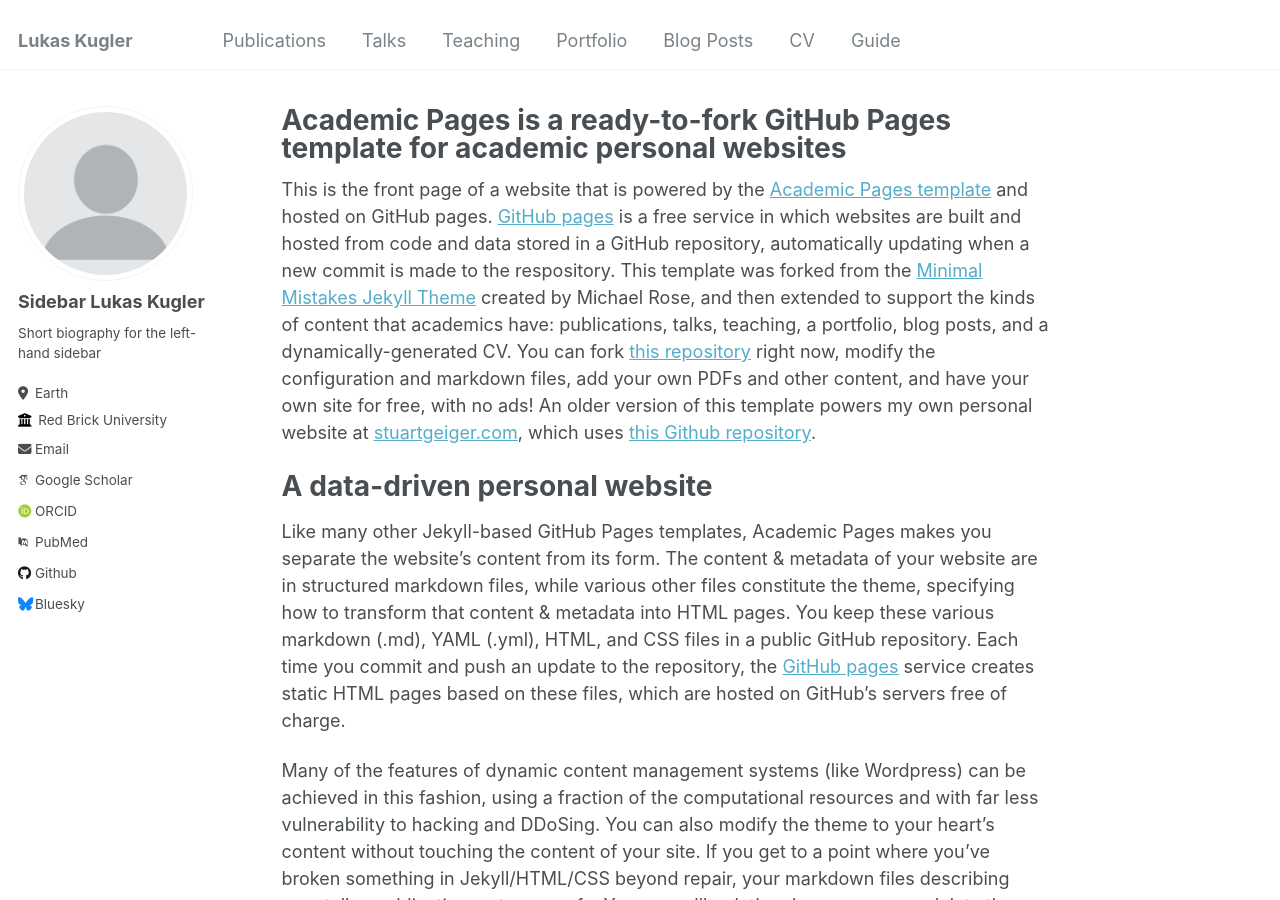
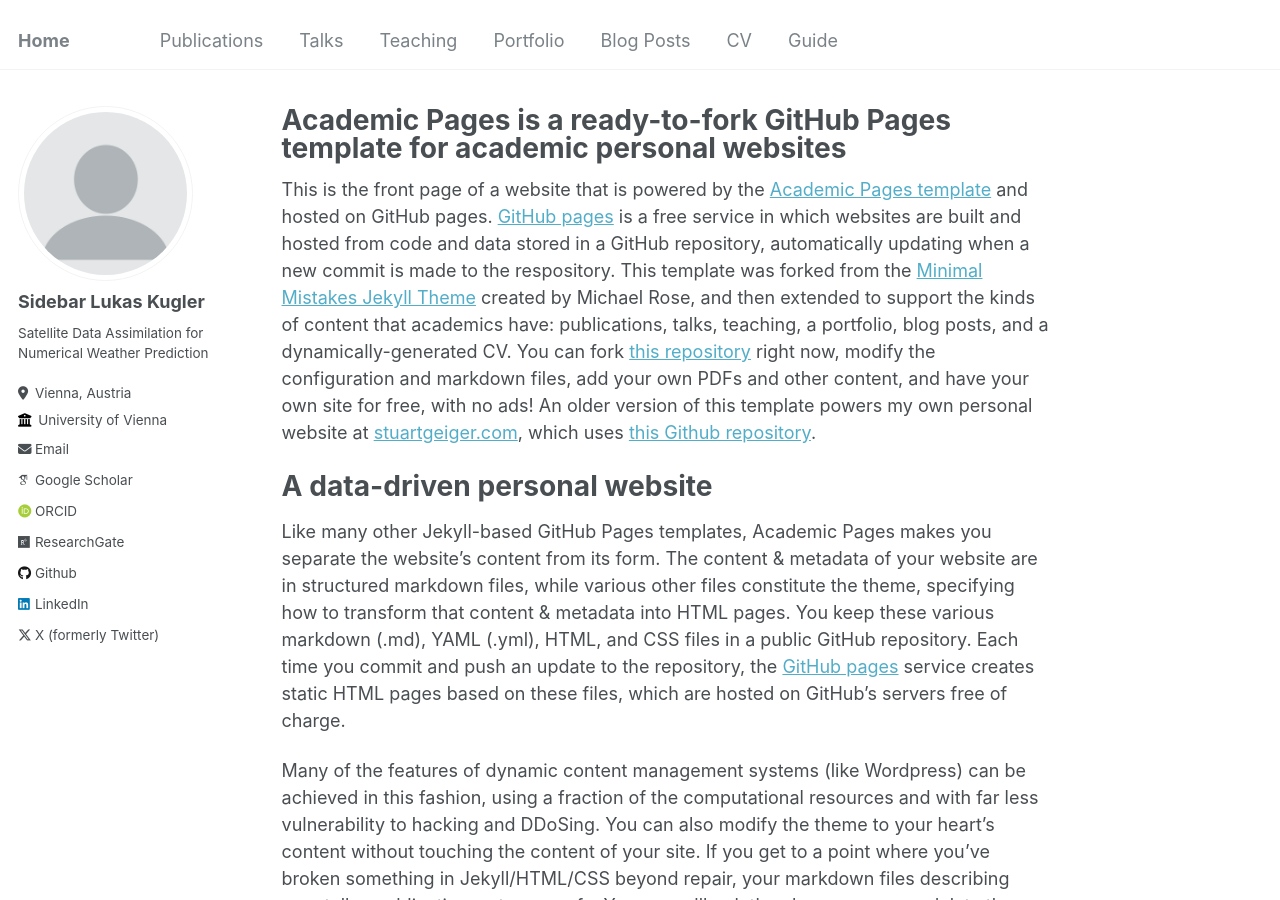
Before and after one commit to lkugler/lkugler.github.io, a Jekyll site: the page built from _pages/about.md, in a window 1280 px wide and 900 px high. Built offline with Jekyll 4.4.1, drawn with Linux system fonts in a browser that asks for light colours; some web fonts are replaced.

Commit message:
Update _config.yml

```diff
--- a/_config.yml
+++ b/_config.yml
@@ -8,10 +8,10 @@
 
 # Basic Site Settings
 locale                   : "en-US"
-title                    : "Lukas Kugler"
+title                    : "Home"
 title_separator          : "-"
 name                     : &name "Lukas Kugler"
-description              : &description "Satellite Data Assimilation for Numerical Weather Prediction"
+description              : &description "Personal Webpage"
 url                      : https://lkugler.github.io # the base hostname & protocol for your site e.g. "https://mmistakes.github.io"
 baseurl                  : "" # the subpath of your site, e.g. "/blog"
 repository               : "academicpages/academicpages.github.io"
@@ -24,31 +24,31 @@
   avatar           : "profile.png"
   name             : "Sidebar Lukas Kugler"
   pronouns         : # example: "she/her"
-  bio              : "Short biography for the left-hand sidebar"
-  location         : "Earth"
-  employer         : "Red Brick University"
+  bio              : "Satellite Data Assimilation for Numerical Weather Prediction"
+  location         : "Vienna, Austria"
+  employer         : "University of Vienna"
   uri              : # URL
-  email            : "lukas.kugler@example.org"
+  email            : "lukas.kugler@univie.ac.at"
 
   # Academic websites
   arxiv            : # URL - Update with the correct link to your profile
-  googlescholar    : "https://scholar.google.com/citations?user=PS_CX0AAAAAJ"
+  googlescholar    : "https://scholar.google.com/citations?user=3v4r1p8AAAAJ&hl=en"
   impactstory      : # URL
-  orcid            : "http://orcid.org/yourorcidurl"
+  orcid            : "https://orcid.org/0000-0002-4537-3164"
   semantic         : # URL
-  pubmed           : "https://www.ncbi.nlm.nih.gov/pubmed/?term=john+snow"
-  researchgate     : # URL
+  pubmed           : # "https://www.ncbi.nlm.nih.gov/pubmed/?term=john+snow"
+  researchgate     : "https://www.researchgate.net/profile/Lukas-Kugler"  # URL
 
   # Repositories and software development
   bitbucket        : # Username - Update with your username on the site
   codepen          : # Username
   dribbble         : # Username
-  github           : "academicpages"
+  github           : "lkugler"
   kaggle           : # Username
   stackoverflow    : # User number or user number and name (i.e., use "1" or "1/jeff-atwood")
 
   # Social media
-  bluesky          : "bsky.app" # Replace this with you Bluesky username
+  bluesky          : # "bsky.app" # Replace this with you Bluesky username
   facebook         : # Username
   flickr           : # Username
   foursquare       : # Username
@@ -57,7 +57,7 @@
   keybase          : # Username
   instagram        : # Username
   lastfm           : # Username
-  linkedin         : # Username
+  linkedin         : "https://www.linkedin.com/in/lukas-kugler-a66ab9145/" # Username
   mastodon         : # URL
   medium           : # URL
   pinterest        : # Username
@@ -65,7 +65,7 @@
   steam            : # Username
   telegram         : # URL
   tumblr           : # Username
-  twitter          : # Username for X / Twitter
+  twitter          : "_lkugler"  # Username for X / Twitter
   vine             : # Username
   weibo            : # Username
   wikipedia        : # Username
```
